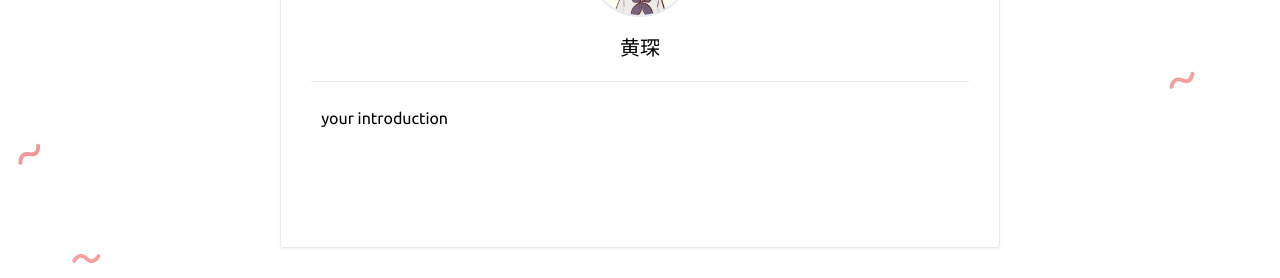
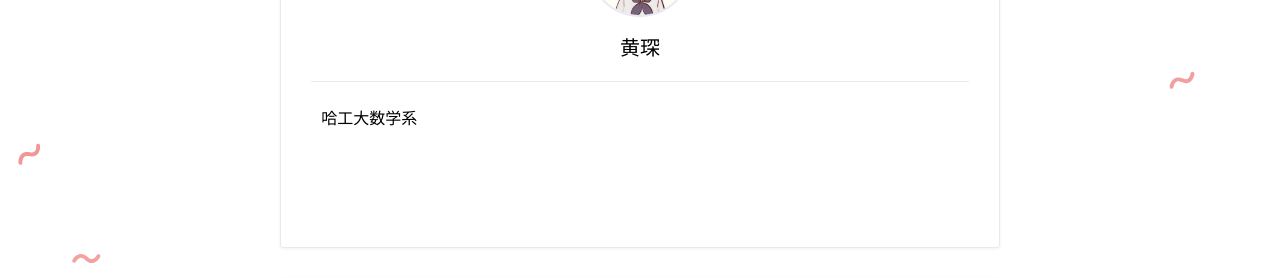
Before and after one commit to zodiachc/Cassis.github.io, a Jekyll site: the page built from about.html, in a window 1280 px wide. Shown: the part 533-811 px from the top of the page. Built offline with Jekyll 4.4.1, drawn with Linux system fonts in a browser that asks for light colours.

Commit message:
更改一些设置

```diff
--- a/_config.yml
+++ b/_config.yml
@@ -21,7 +21,7 @@ NickName: 'SakuraCassis'
 #webtitle: 'your awesome webtitle'
 #bio: 'your awesome bio'
 about: true
-aboutyou: 'your introduction'
+aboutyou: '哈工大数学系'
 portraits: '/assets/profile.jpeg' # your portraits image file path
 
 # SNS
--- a/index.html
+++ b/index.html
@@ -1,8 +1,8 @@
 ---
 layout: default
-title: your awesome title
-page-title: your awesome page-title.
-home-title: your awesome home-title.
+title: Cassis' Math notes.
+<!-- page-title: your awesome page-title. -->
+<!-- home-title: your awesome home-title. -->
 description: description
 ---
 
```
